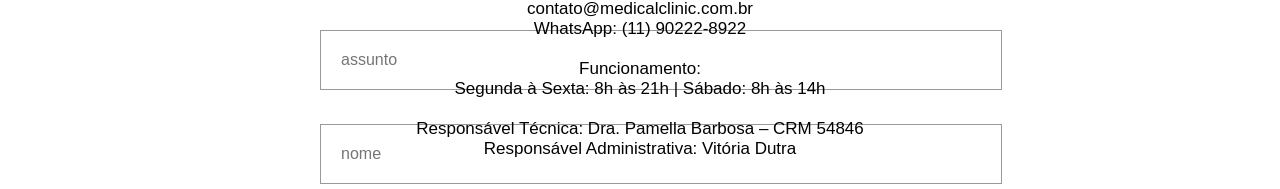
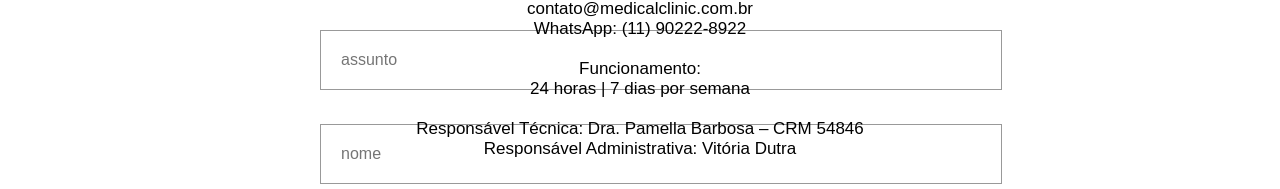
Before and after one commit to SantRlcs/Medical-Clinic, a plain HTML site: page HTML/duvidas.html in a window 1280 px wide. Shown: the part 471-660 px from the top of the page. Drawn offline with nearby package versions, Linux system fonts and the light colour scheme.

Commit message:
atualização4

```diff
--- a/HTML/duvidas.html
+++ b/HTML/duvidas.html
@@ -72,7 +72,7 @@ contato@medicalclinic.com.br<p>
 WhatsApp: (11) 90222-8922
 <br></br>
 Funcionamento:<p>
-Segunda à Sexta: 8h às 21h | Sábado: 8h às 14h
+24 horas | 7 dias por semana
 <br></br>
 Responsável Técnica: Dra. Pamella Barbosa – CRM 54846<p>
 Responsável Administrativa: Vitória Dutra</footer>
```
Also changed, not shown: HTML/agendamento.html (+7 -0 lines).
